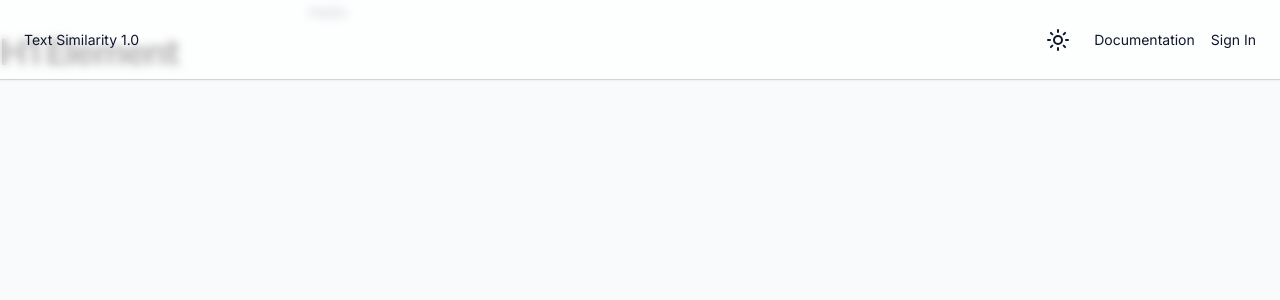
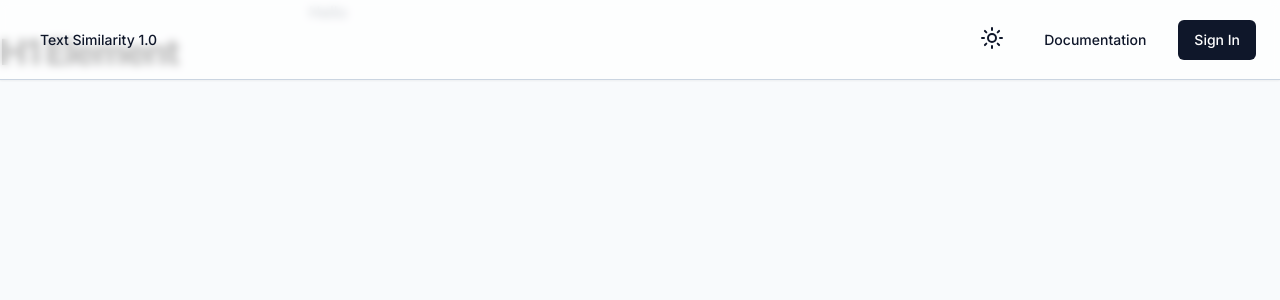
Before and after one commit to shiwanshudev/similarity, a Next.js app: page / in a window 1280 px wide. Shown: the top 300 px of the page. Built offline with nearby package versions, Linux system fonts and the light colour scheme; no server answers.

Commit message:
Fix light mode button component

```diff
--- a/src/components/ui/Button.tsx
+++ b/src/components/ui/Button.tsx
@@ -1,17 +1,20 @@
-import { cn } from "@/lib/utils";
-import { VariantProps, cva } from "class-variance-authority";
-import { ButtonHTMLAttributes, FC, HTMLAttributes, forwardRef } from "react";
+import { cn } from "@lib/utils";
+import { cva, VariantProps } from "class-variance-authority";
 import { Loader2 } from "lucide-react";
+import * as React from "react";
 
 export const buttonVariants = cva(
-  "active:scale-95 inline-flex items-center justify-center rounded-md text-sm rounded-md transition-color focus:outline-none focus-ring-2 focus:ring-slate-400 focus: ring-offset-2 disabled:opacity-50 dark:ring-slate-400 disabled:pointer-events-none dark:focus:ring-offset-slate-900",
+  "active:scale-95 inline-flex items-center justify-center rounded-md text-sm font-medium transition-colors focus:outline-none focus:ring-2 focus:ring-slate-400 focus:ring-offset-2 disabled:opacity-50 dark:focus:ring-slate-400 disabled:pointer-events-none dark:focus:ring-offset-slate-900",
   {
     variants: {
       variant: {
         default:
           "bg-slate-900 text-white hover:bg-slate-800 dark:bg-slate-200 dark:text-slate-900 dark:hover:bg-slate-100",
+        destructive: "text-white hover:bg-red-600 dark:hover:bg-red-600",
         outline:
-          "bg-slate-900 text-white hover:bg-slate-900 dark:bg-slate-200 dark:text-slate-900 dark:hover:bg-slate-100 border border-slate-200 hover:bg-slate-100 dark:border-slate-700",
+          "bg-slate-900 text-white hover:bg-slate-800 dark:bg-slate-200 dark:text-slate-900 dark:hover:bg-slate-100 border border-slate-200 dark:border-slate-700",
+        subtle:
+          "bg-slate-100 text-slate-900 hover:bg-slate-200 dark:bg-slate-700 dark:text-slate-100",
         ghost:
           "bg-transparent hover:bg-slate-100 dark:hover:bg-slate-800 dark:text-slate-400 data-[state=open]:bg-transparent dark:data-[state=open]:bg-transparent",
         link: "bg-transparent dark:bg-transparent underline-offset-4 hover:underline text-slate-900 dark:text-slate-100 hover:bg-transparent dark:hover:bg-transparent",
@@ -21,33 +24,35 @@ export const buttonVariants = cva(
         sm: "h-9 px-2 rounded-md",
         lg: "h-11 px-8 rounded-md",
       },
+    },
     defaultVariants: {
       variant: "default",
       size: "default",
     },
-    },
   }
 );
 
-interface ButtonProps
-  extends HTMLAttributes<HTMLButtonElement>,
+export interface ButtonProps
+  extends React.ButtonHTMLAttributes<HTMLButtonElement>,
     VariantProps<typeof buttonVariants> {
-  isLoading: boolean;
+  isLoading?: boolean;
 }
-const Button = forwardRef<HTMLButtonElement, ButtonProps>(
-  ({ className, isLoading, size, variant, children, ...props }, ref) => (
+
+const Button = React.forwardRef<HTMLButtonElement, ButtonProps>(
+  ({ className, children, variant, isLoading, size, ...props }, ref) => {
+    return (
       <button
         className={cn(buttonVariants({ variant, size, className }))}
         ref={ref}
+        disabled={isLoading}
         {...props}
-      disabled={isLoading}
       >
         {isLoading ? <Loader2 className="mr-2 h-4 w-4 animate-spin" /> : null}
         {children}
       </button>
-  )
     );
-
+  }
+);
 Button.displayName = "Button";
 
 export default Button;
```
Lines whose indentation alone changed are shown as unchanged.
